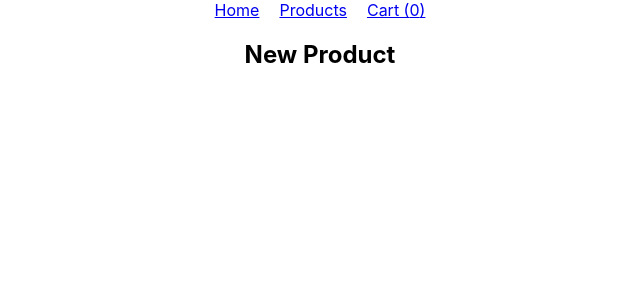
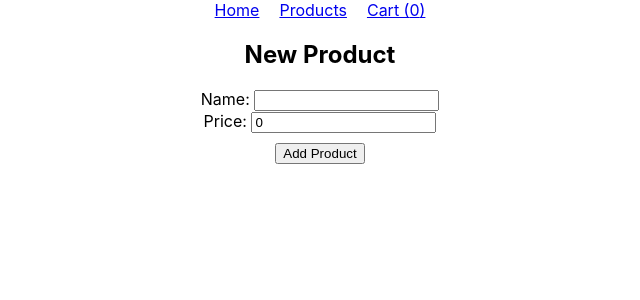
Before and after one commit to darnaudov/react-redux-toolkit-query, a React (Create React App) app: page /products/new in a window 1280 px wide. Shown: the top 300 px of the page, without its empty margins (320-960 px from the left). Built offline with nearby package versions, Linux system fonts and the light colour scheme; what normalizr would draw is missing.

Commit message:
Add new product page

```diff
--- a/src/components/ProductInfo/ProductInfo.tsx
+++ b/src/components/ProductInfo/ProductInfo.tsx
@@ -24,15 +24,15 @@ function ProductInfo({ id }: Props) {
       >
         Add to Cart
       </button>
-      <Link to={`/products/${product.id}`} style={{ marginLeft: '10px' }}>
-        Edit
-      </Link>
       <button
         onClick={() => dispatch(removeProduct(product.id))}
         style={{ marginLeft: '10px' }}
       >
         Delete
       </button>
+      <Link to={`/products/${product.id}`} style={{ marginLeft: '10px' }}>
+        Edit
+      </Link>
     </div>
   );
 }
--- a/src/pages/NewProduct/NewProduct.tsx
+++ b/src/pages/NewProduct/NewProduct.tsx
@@ -1,5 +1,34 @@
+import { useState } from 'react';
+import { useAppDispatch } from 'redux/hooks';
+import { addProduct } from 'redux/slices/products';
+
 function NewProduct() {
-  return <h1>New Product</h1>;
+  const [name, setName] = useState('');
+  const [price, setPrice] = useState(0);
+  const dispatch = useAppDispatch();
+
+  return (
+    <>
+      <h1>New Product</h1>
+      <div>
+        Name:{' '}
+        <input value={name} onChange={(e) => setName(e.target.value)}></input>
+      </div>
+      <div>
+        Price:{' '}
+        <input
+          value={price}
+          onChange={(e) => setPrice(parseInt(e.target.value))}
+        ></input>
+      </div>
+      <button
+        onClick={() => dispatch(addProduct({ name, price }))}
+        style={{ marginTop: '10px' }}
+      >
+        Add Product
+      </button>
+    </>
+  );
 }
 
 export default NewProduct;
--- a/src/redux/slices/products.ts
+++ b/src/redux/slices/products.ts
@@ -62,6 +62,21 @@ export const updateProduct = createAsyncThunk(
   }
 );
 
+export const addProduct = createAsyncThunk(
+  'products/add',
+  async (product: Partial<Product>, thunkApi) => {
+    const newProduct = await api.post('products', product);
+    const normalized = normalize<
+      any,
+      {
+        product: { [key: string]: Product };
+        seller: { [key: string]: Seller };
+      }
+    >(newProduct.data, productEntity);
+    return normalized.entities;
+  }
+);
+
 export const removeProduct = createAsyncThunk(
   'products/remove',
   async (id: number, thunkApi) => {
@@ -97,6 +112,9 @@ export const productsSlice = createSlice({
       .addCase(updateProduct.fulfilled, (state, action) => {
         productsAdapter.upsertMany(state, action.payload.product);
       })
+      .addCase(addProduct.fulfilled, (state, action) => {
+        productsAdapter.upsertMany(state, action.payload.product);
+      })
       .addCase(removeProduct.fulfilled, (state, action) => {
         productsAdapter.removeOne(state, action.payload);
       });
--- a/src/redux/slices/sellers.ts
+++ b/src/redux/slices/sellers.ts
@@ -19,13 +19,14 @@ export const sellersSlice = createSlice({
   extraReducers: (builder) => {
     builder
       .addCase(fetchProducts.fulfilled, (state, action) => {
-        sellersAdapter.upsertMany(state, action.payload.seller);
+        if (action.payload.seller) {
+          sellersAdapter.upsertMany(state, action.payload.seller);
+        }
       })
       .addCase(fetchProductById.fulfilled, (state, action) => {
-        sellersAdapter.upsertMany(state, action.payload.seller);
-      })
-      .addCase(updateProduct.fulfilled, (state, action) => {
-        sellersAdapter.upsertMany(state, action.payload.seller);
+        if (action.payload.seller) {
+          sellersAdapter.upsertMany(state, action.payload.seller);
+        }
       });
   },
 });
```
Also changed, not shown: db.json (line endings or trailing spaces).
